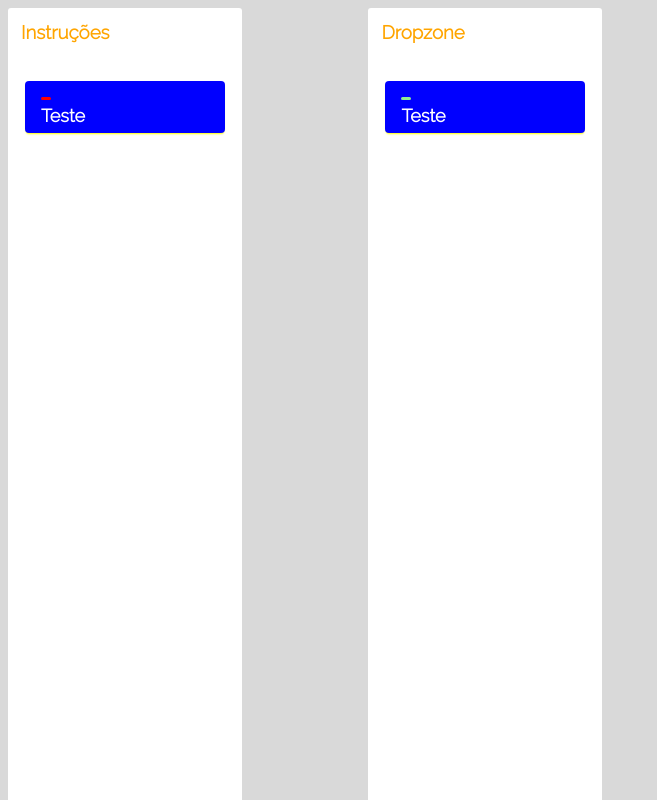
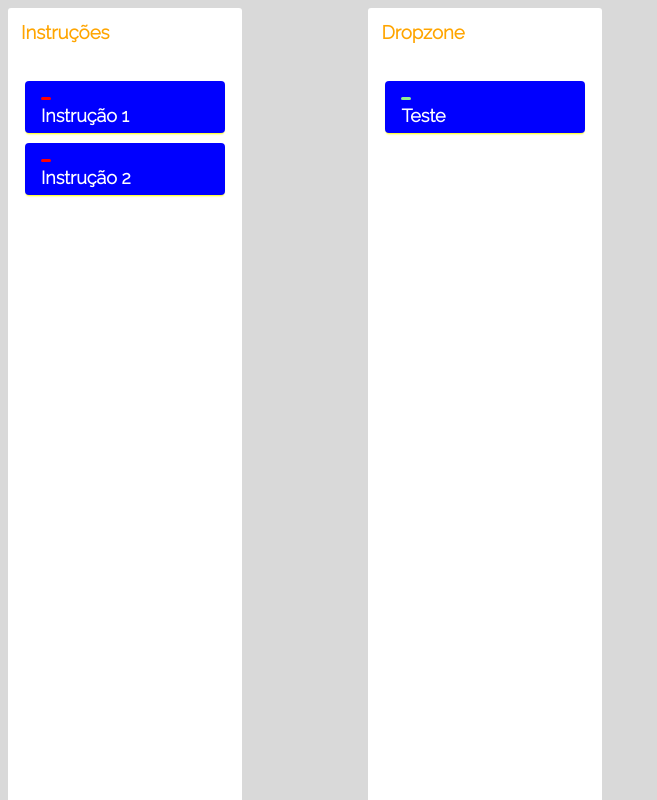
Before and after one commit to severogit/Projeto-Integrador-IV, a plain HTML site: page index.html in a window 1280 px wide. Shown: the top 800 px of the page, without its empty margins (0-657 px from the left). Drawn offline with Linux system fonts and the light colour scheme.

Commit message:
Adicionando novos cards para teste

```diff
--- a/index.html
+++ b/index.html
@@ -12,10 +12,14 @@
     <div class="boards">
         <div class="board">
             <h3>Instruções</h3>
-            <div class="dropzone" id="box">
+            <div class="dropzone">
                 <div class="card" draggable="true">
                     <div class="status red"></div>
-                    <div class="content">Teste</div>
+                    <div class="content">Instrução 1</div>
+                </div>
+                <div class="card" draggable="true">
+                    <div class="status red"></div>
+                    <div class="content">Instrução 2</div>
                 </div>
             </div>
         </div>
```
